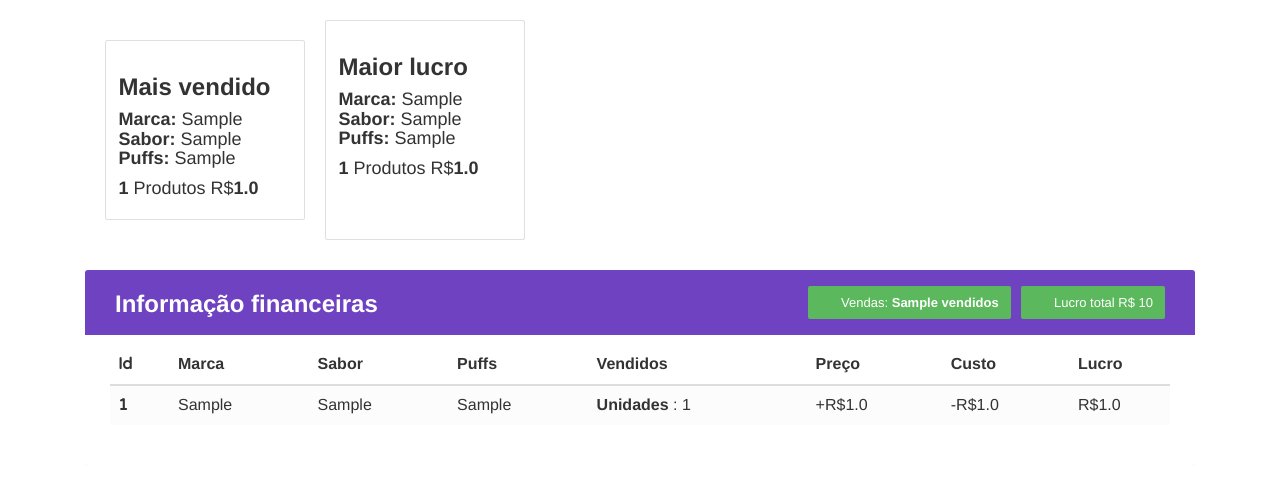
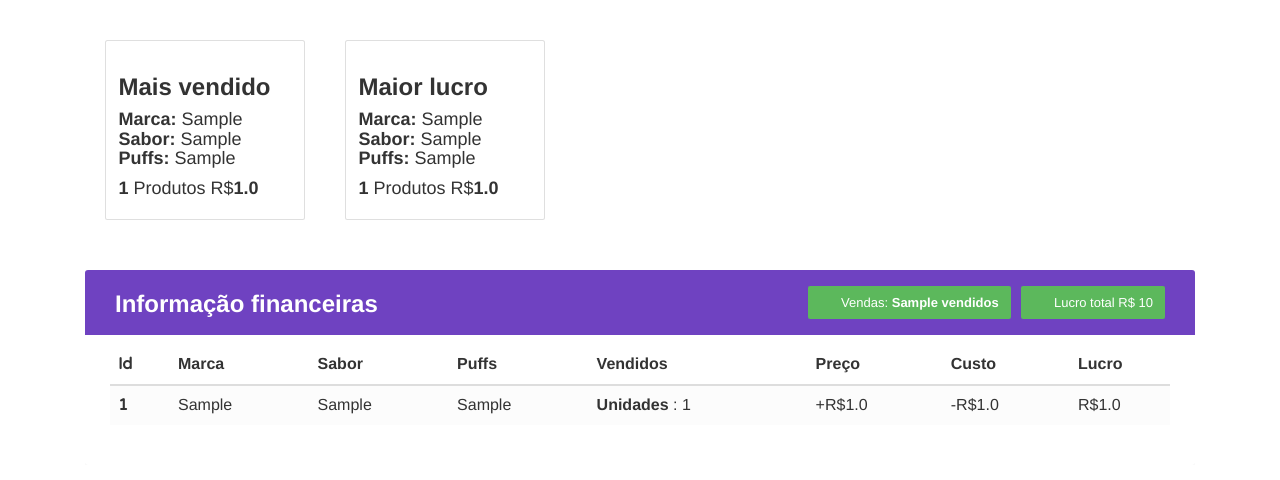
Before and after one commit to Macwdo/fumaritos-project, a Django app: template product/templates/product/dashboard.html in a window 1280 px wide. Shown: the part 140-620 px from the top of the page. Run offline with Django 4.2, Linux system fonts and the light colour scheme; tables that the repository leaves empty hold one stand-in row (values such as "Sample post"); the template is opened without the code that fills it: values that come from a table or form of the project are taken from there, most other values are stand-ins (such as "Sample title", 1, 10 or a date in 2020); parts of the project's set-up code (start-up, migrations or seed data) failed here and were passed over; some libraries are stand-ins or nearby versions.

Commit message:
htmletstfixt

```diff
--- a/product/templates/product/dashboard.html
+++ b/product/templates/product/dashboard.html
@@ -25,7 +25,7 @@
                         <h4 class="card-title"><b>{{mais_vendido.vendidos}}</b> Produtos R$<b>{{mais_vendido.lucro_tot}}</b></h4>
                     </div>
                 </div>
-            <div class="card" style="width: 20rem;">
+            <div class="card" style="width: 20rem; margin: 20px;">
                 <div class="card-body">
                     <h3 class="card-title"><b>Maior lucro</b></h3>
                     <h4 class="card-text">
--- a/product/views.py
+++ b/product/views.py
@@ -110,7 +110,7 @@ def sell_product(request, id):
                     vendidos=1
                     )
 
-            return redirect(reverse('product:home'))
+    return redirect(reverse('product:home'))
 
     else:
         messages.error(request, f'Não foi possível efetuar a venda existem {produto.estoque} produtos desse no estoque')
```
